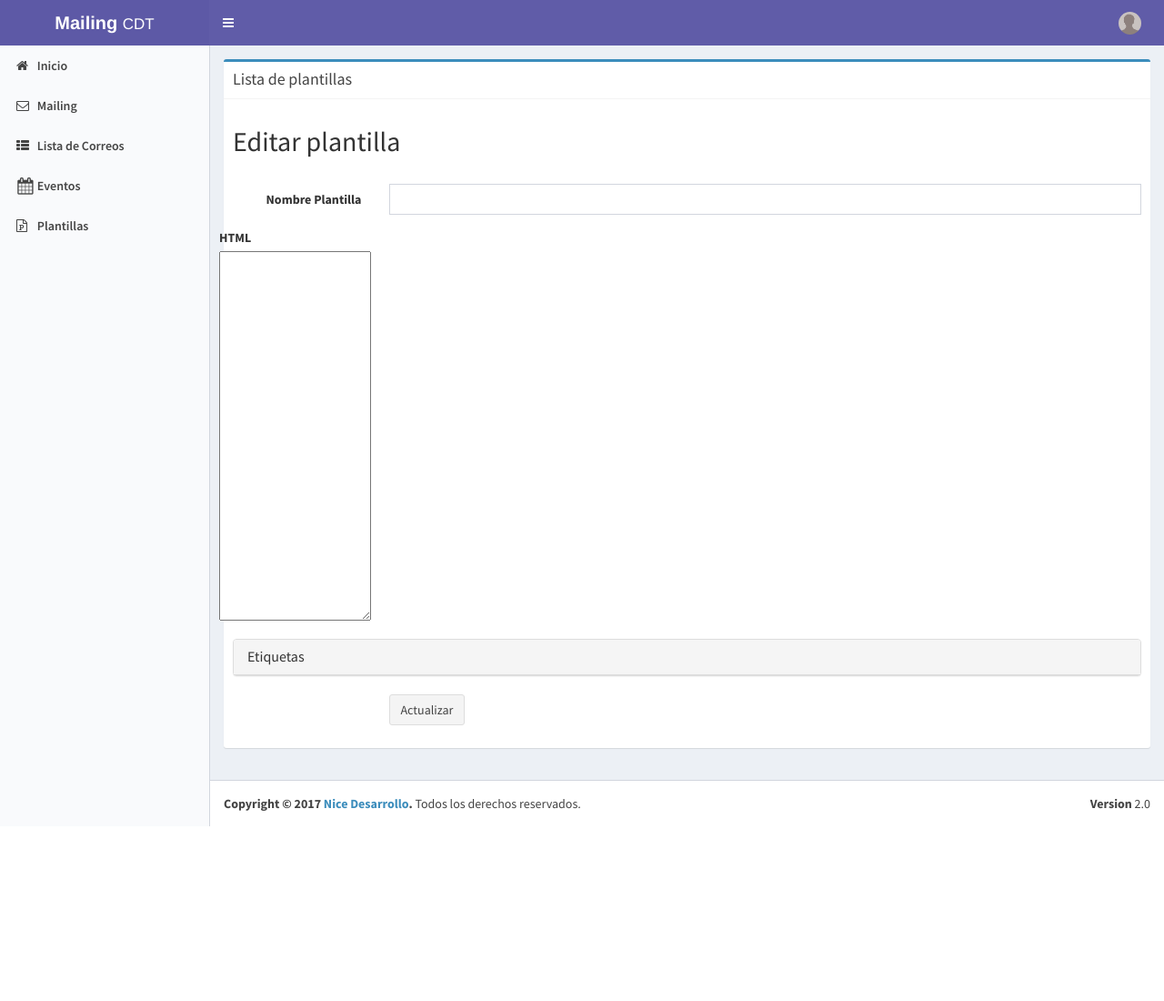
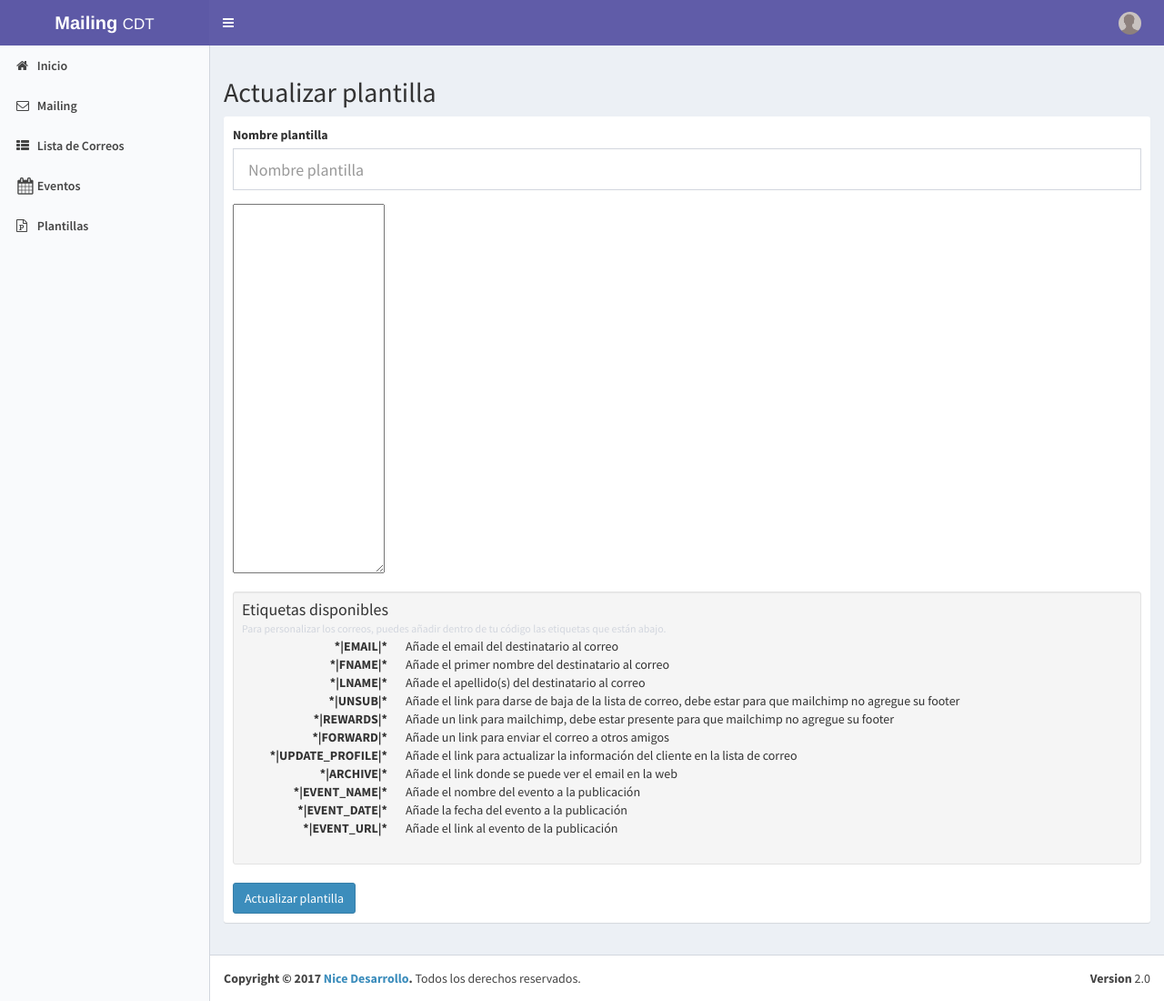
Before and after one commit to samuelmontoyag/Mailer_CDT, a Flask app: template templates/plantillas/edit.html in a window 1280 px wide. Shown: the whole page at 91% size. Before the commit the page ends 908 px from the top, so only its background shows below. Run offline with Flask 2, Linux system fonts and the light colour scheme; the template is opened without the code that fills it, so the values that code supplies are empty; parts of the project's set-up code (start-up, migrations or seed data) failed here and were passed over; some libraries are stand-ins or nearby versions.

Commit message:
FIX: creacion plantillar

```diff
--- a/templates/plantillas/create.html
+++ b/templates/plantillas/create.html
@@ -38,7 +38,7 @@
 {% endblock %}
 
 {% block extra_js %}
-<script src="http://cdnjs.cloudflare.com/ajax/libs/ckeditor/4.2/ckeditor.js"></script>
+<script src="http://cdnjs.cloudflare.com/ajax/libs/ckeditor/4.0.1/ckeditor.js"></script>
 <script>
 	CKEDITOR.replace('html');
 </script>
--- a/templates/plantillas/edit.html
+++ b/templates/plantillas/edit.html
@@ -1,85 +1,40 @@
 {% extends 'base.html' %}
 {% import 'form_helper.html' as lib with context %}
-{% block content %}
-{%call lib.create_box("Lista de plantillas", "box-primary")%}
-<h2>Editar plantilla</h2>
-<br />
-<form method="post" action="/plantillas/update" class="form-horizontal" role="form">
-	<input type="hidden" name="id" value="{{template.id}}">
+
+
+{%block content%}
+  <h2>Actualizar plantilla</h2>
+  {%call lib.create_box("", "box-solid")%}
+    <form method="post" action="/plantillas/update/{{template.id}}" role="form">
       <div class="form-group">
-		<label for="templateName" class="col-sm-2 control-label">Nombre Plantilla</label>
-		<div class="col-sm-10">
-			<input type="text" name="templateName" id="templateName" maxlength="100" class="form-control" value="{{template.name}}">
-		</div>
+        <label for="templateName">Nombre plantilla</label>
+        <input type="text" name="templateName" id="templateName" maxlength="100" class="form-control input-lg" placeholder="Nombre plantilla" autocomplete="off" value="{{template.name}}">
       </div>
       <div class="form-group">
-		<label >HTML</label>
-		<div >
-			<textarea name="html" rows="20" style="min-height:200px;">
-				{{template.source.source}}
-			</textarea>
+        <textarea name="html" rows="20" style="min-height:250px;">{{template.source.source}}</textarea>
       </div>
+
+      <div class="well well-sm">
+          <h4 class="no-margin">Etiquetas disponibles</h4>
+          <small class="text-gray">Para personalizar los correos, puedes añadir dentro de tu código las etiquetas que están abajo.</small>
+          <dl class="dl-horizontal">
+              <dt>*|EMAIL|*</dt><dd>Añade el email del destinatario al correo</dd>
+              <dt>*|FNAME|*</dt><dd>Añade el primer nombre del destinatario al correo</dd>
+              <dt>*|LNAME|*</dt><dd>Añade el apellido(s) del destinatario al correo</dd>
+              <dt>*|UNSUB|*</dt><dd>Añade el link para darse de baja de la lista de correo, debe estar para que mailchimp no agregue su footer</dd>
+              <dt>*|REWARDS|*</dt><dd>Añade un link para mailchimp, debe estar presente para que mailchimp no agregue su footer</dd>
+              <dt>*|FORWARD|*</dt><dd>Añade un link para enviar el correo a otros amigos</dd>
+              <dt>*|UPDATE_PROFILE|*</dt><dd>Añade el link para actualizar la información del cliente en la lista de correo</dd>
+              <dt>*|ARCHIVE|*</dt><dd>Añade el link donde se puede ver el email en la web</dd>
+              <dt>*|EVENT_NAME|*</dt><dd>Añade el nombre del evento a la publicación</dd>
+              <dt>*|EVENT_DATE|*</dt><dd>Añade la fecha del evento a la publicación</dd>
+              <dt>*|EVENT_URL|*</dt><dd>Añade el link al evento de la publicación</dd>
+          </dl>
       </div>
-	<div class="panel panel-default">
-	    <div class="panel-heading">
-	      <h4 class="panel-title">
-	        <a data-toggle="collapse" data-parent="#accordion" href="#collapseOne">
-	          Etiquetas
-	        </a>
-	      </h4>
-	    </div>
-	    <div id="collapseOne" class="panel-collapse collapse">
-	        <div class="panel-body">
-	        	Para personalizar los correos, puedes añadir dentro de tu código las etiquetas que están abajo.
-	        	<div>
-	        		<table class="table">
-	        			<tr><th>Etiqueta</th><th>Descripción</th>
-	        			</tr>
-	        			<tr>
-							<td>*|EMAIL|*</td><td>Añade el email del destinatario al correo</td>
-						</tr>
-						<tr>
-							<td>*|FNAME|*</td><td>Añade el primer nombre del destinatario al correo</td>
-						</tr>
-						<tr>
-							<td>*|LNAME|*</td><td>Añade el apellido(s) del destinatario al correo</td>
-						</tr>
-						<tr>
-							<td>*|UNSUB|*</td><td>Añade el link para darse de baja de la lista de correo, debe estar para que mailchimp no agregue su footer</td>
-						</tr>
-						<tr>
-							<td>*|REWARDS|*</td><td>Añade un link para mailchimp, debe estar presente para que mailchimp no agregue su footer</td>
-						</tr>
-						<tr>
-							<td>*|FORWARD|*</td><td>Añade un link para enviar el correo a otros amigos</td>
-						</tr>
-						<tr>
-							<td>*|UPDATE_PROFILE|*</td><td>Añade el link para actualizar la información del cliente en la lista de correo</td>
-						</tr>
-						<tr>
-							<td>*|ARCHIVE|*</td><td>Añade el link donde se puede ver el email en la web</td>
-	        			</tr>
-	        			<tr>
-							<td>*|EVENT_NAME|*</td><td>Añade el nombre del evento a la publicación</td>
-	        			</tr>
-	        			<tr>
-							<td>*|EVENT_DATE|*</td><td>Añade la fecha del evento a la publicación</td>
-	        			</tr>
-	        			<tr>
-							<td>*|EVENT_URL|*</td><td>Añade el link al evento de la publicación</td>
-	        			</tr>
-	        		</table>
-	        	</div>
-	    	</div>
-	    </div>
-	</div>
-	<div class="form-group">
-    	<div class="col-sm-offset-2 col-sm-10">
-			<button type="submit" class="btn btn-default">Actualizar</button>
-		</div>
-	</div>
+      <button type="submit" class="btn btn-primary">Actualizar plantilla</button>
     </form>
-{% endcall %}
+  {% endcall%}
+
 {% endblock %}
 
 {% block extra_js %}
```
Also changed, not shown: controllers/template.py (+17 -21 lines). Lines whose indentation alone changed are shown as unchanged.
